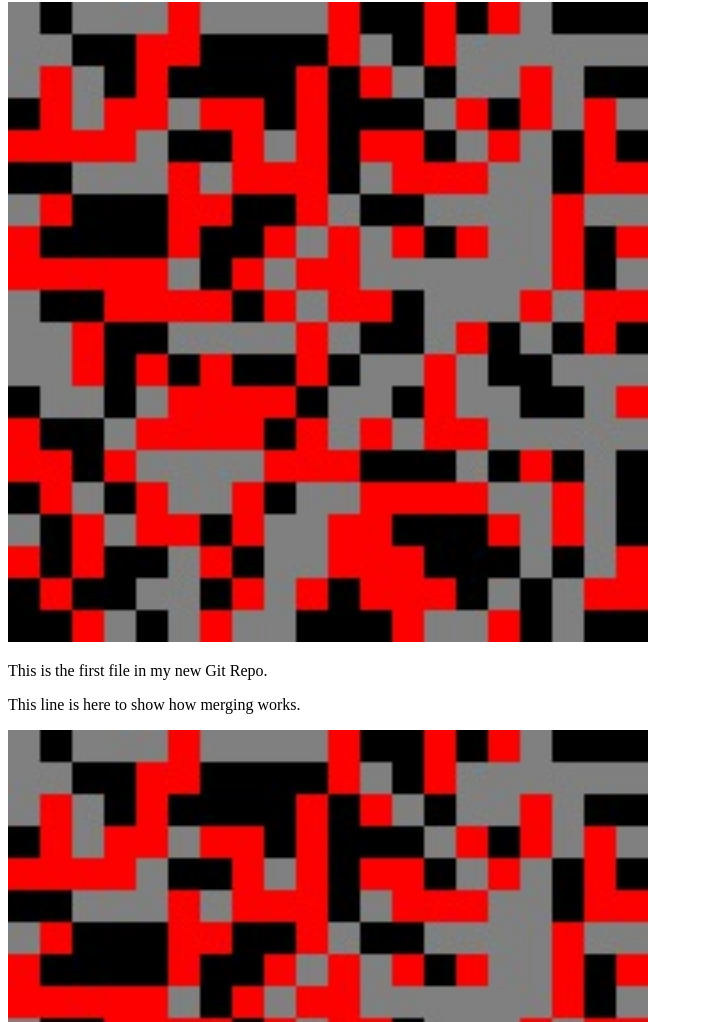
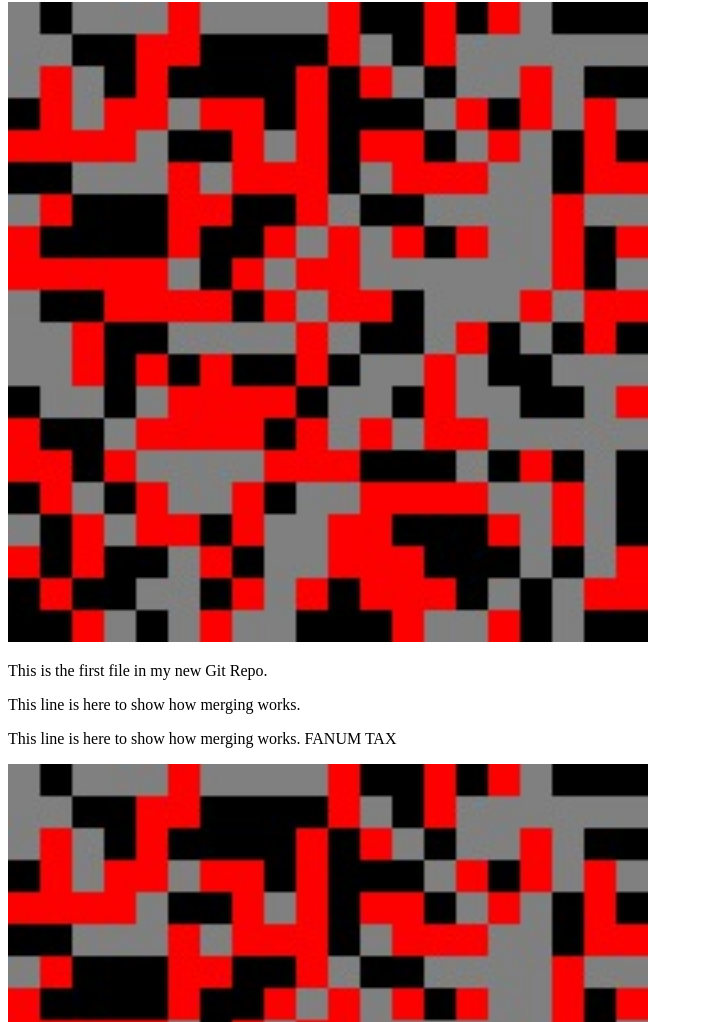
Before and after one commit to gogo45ish/git-world, a plain HTML site: page index.html in a window 1280 px wide. Shown: the part 78-1100 px from the top of the page, without its empty margins (0-703 px from the left). Drawn offline with Linux system fonts and the light colour scheme.

Commit message:
Update index.html

```diff
--- a/index.html
+++ b/index.html
@@ -10,6 +10,7 @@
 <div><img src="img_hello_world.jpg" alt="Hello World from Space" style="width:100%;max-width:640px"></div>
 <p>This is the first file in my new Git Repo.</p>
 <p>This line is here to show how merging works.</p>
+<p>This line is here to show how merging works. FANUM TAX</p>
 <div><img src="img_hello_git.jpg" alt="Hello Git" style="width:100%;max-width:640px"></div>
 
 </body>
```
